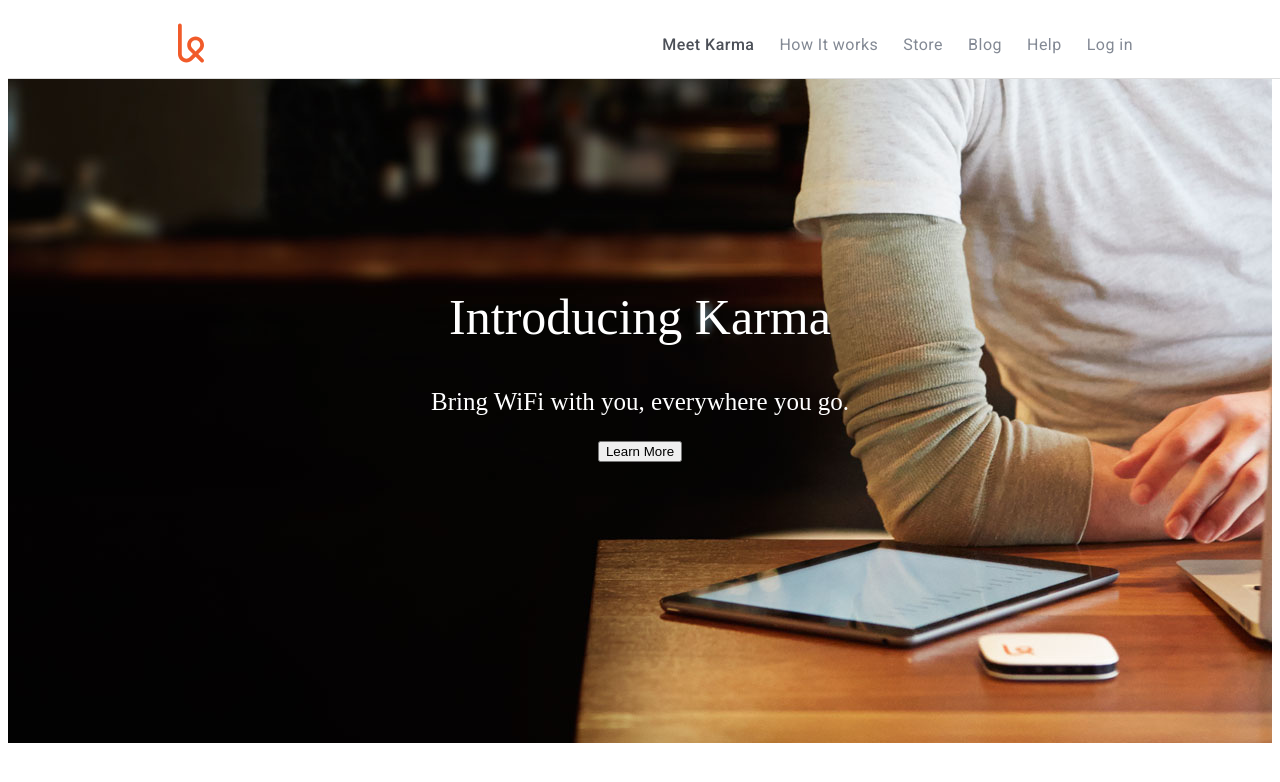
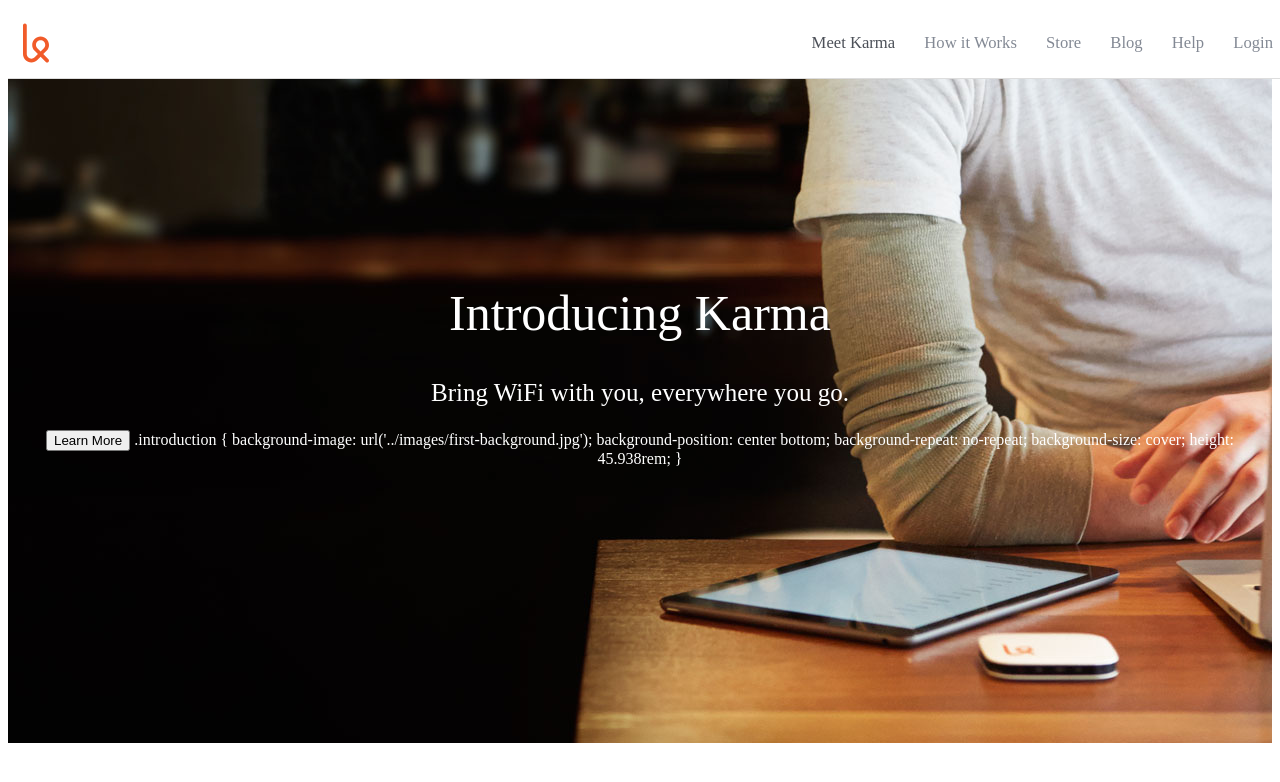
Before and after one commit to renelo/KarmaPage, a plain HTML site: page index.html in a window 1280 px wide. Drawn offline with Linux system fonts and the light colour scheme.

Commit message:
changed layout

```diff
--- a/index.html
+++ b/index.html
@@ -1,25 +1,25 @@
 <!DOCTYPE html>
-<html>
+<html lang="en">
 <head>
-  <meta charset="utf-8">
-  <meta name="viewport" content="width=device-width">
-  <title>Karma Page</title>
-<link rel="stylesheet" href="karmapage1a.css">
- <link href='//fonts.googleapis.com/css?family=Roboto:400,500,300' rel='stylesheet' type='text/css'>
+    <meta charset="UTF-8">
+    <title>Karma</title>
+    <link href='//fonts.googleapis.com/css?family=Roboto:400,500,300' rel='stylesheet' type='text/css'>
+    <link href="//maxcdn.bootstrapcdn.com/font-awesome/4.2.0/css/font-awesome.min.css" rel="stylesheet">
+    <link rel="stylesheet" href="style.css">
+    <link rel="shortcut icon" type="image/x-icon"  href="favicon.ico">
 </head>
 <body>
     <nav class="top-navigation">
         <div class="content">
-
-           <img class="logo" src="images/karma-logo.svg" alt="Karma" width="26">
-   <ul class="links">
-    <li>Log in</li>
-    <li>Help</li>
-    <li>Blog</li>
-    <li>Store</li>
-    <li>How It works</li>
-    <li class="active">Meet Karma</li>
-</ul>
+            <ul class="links">
+                <li class="active">Meet Karma</li>
+                <li>How it Works</li>
+                <li>Store</li>
+                <li>Blog</li>
+                <li>Help</li>
+                <li>Login</li>
+            </ul>
+            <img class="logo"  src="img/karma-logo.svg" alt="Logo Image" width="26"/>
         </div>
     </nav>
     <section class="introduction">
@@ -28,8 +28,13 @@
             <h3>Bring WiFi with you, everywhere you go.</h3>
             <div class="buttons">
                 <button>Learn More</button>
+.introduction {
+    background-image: url('../images/first-background.jpg');
+    background-position: center bottom;
+    background-repeat: no-repeat;
+    background-size: cover;
+    height: 45.938rem;
+}
             </div>
         </div>
     </section>
-  </body>
-</html>
--- a/karmapage1a.css
+++ /dev/null
@@ -1,84 +0,0 @@
-
-
-/* Navigation Section */
-.top-navigation {
-    background-color: #fff;
-    position: fixed;
-    width: 100%;
-    border-bottom: 1px solid #DDD;
-    z-index: 9999;
-}
-.top-navigation > .content {
-    width: 970px;
-    height: 70px;
-    margin: 0 auto;
-
-}
-.logo {
-padding: 0px 15px;
-}
-
-.top-navigation .links {
-    float: right;
-    color: #838994;
-    font-size: 1.04rem;
-    margin-top: 1.7rem;
-}
-
-.top-navigation .links li {
-float: right;
-display: inline-block;
-margin-left: 1.563rem;
-}
-
-.top-navigation > .content {
-    height: 4.375rem;
-}
-.top-navigation .logo {
-    height: 4.375rem;
-}
-
-.top-navigation .links li {
-font-family: 'Roboto', sans-serif;
-font-size: 16px;
-color: #838994;
-letter-spacing: 0.03em;
-}
-
-.top-navigation .links > .active {
-    color: #4c5058;
-    font-weight: 500;
-}
-
-/**
- * Introduction Section
- */
-.introduction {
-    background-image: url('../images/first-background.jpg');
-    background-position: center bottom;
-    background-repeat: no-repeat;
-    background-size: cover;
-    height: 45.938rem;
-    overflow: auto;
-}
-.introduction h1,
-.introduction h3 {
-    color: white;
-    text-align: center;
-    font-weight: 300;
-}
-.introduction h1 {
-    margin-top: 17.5rem;
-    font-size: 3.125rem;
-}
-.introduction h3 {
-    margin-top: 1.25rem;
-    font-size: 1.563rem;
-}
-/**
- * The buttons
- */
-.introduction .buttons {
-    color: white;
-    text-align: center;
-    margin-top: 1.563rem;
--- /dev/null
+++ b/style.css
@@ -0,0 +1,114 @@
+
+
+article, aside, details, figcaption, figure,
+footer, header, hgroup, menu, nav, section {
+    display: block;
+}
+body {
+    line-height: 1;
+}
+ol, ul {
+    list-style: none;
+}
+
+ * Start of Custom Styles
+ */
+body {
+    /*background-color: LightGray;*/
+    font-family: 'Roboto', sans-serif;
+    -webkit-font-smoothing: antialiased;
+}
+div {
+    /*border: 1px solid Chocolate;*/
+}
+.content {
+    padding: 0 0.938rem;
+    margin: 0 auto;
+    min-width: 37.5rem;
+}
+:focus {
+    outline: none;
+}
+
+/**
+ * Navigation Section
+ */
+.top-navigation {
+    background-color: #fff;
+    position: fixed;
+    width: 100%;
+    border-bottom: 1px solid #DDD;
+    z-index: 9999;
+}
+.top-navigation > .content {
+    height: 4.375rem;
+}
+.top-navigation .logo {
+    height: 4.375rem;
+}
+.top-navigation .links {
+    float: right;
+    color: #838994;
+    font-size: 1.04rem;
+    margin-top: 1.7rem;
+}
+.top-navigation .links li {
+    display: inline-block;
+    margin-left: 1.563rem;
+}
+.top-navigation .links li.active {
+    color: #4c5058;
+    font-weight: 500;
+}
+.top-navigation .links li:hover {
+    cursor: pointer;
+    color: #333333;
+}
+
+/**
+ * Introduction Section
+ */
+.introduction {
+    background-image: url('../img/first-background.jpg');
+    background-position: center bottom;
+    background-repeat: no-repeat;
+    background-size: cover;
+    height: 45.938rem;
+    overflow: auto;
+}
+.introduction h1,
+.introduction h3 {
+    color: white;
+    text-align: center;
+    font-weight: 300;
+}
+.introduction h1 {
+    margin-top: 17.5rem;
+    font-size: 3.125rem;
+}
+.introduction h3 {
+    margin-top: 1.25rem;
+    font-size: 1.563rem;
+}
+/**
+ * The buttons
+ */
+.introduction .buttons {
+    color: white;
+    text-align: center;
+    margin-top: 1.563rem;
+}
+.introduction .half {
+    width: 49%;
+    padding: 0 0.938rem;
+    display: inline-block;
+    vertical-align: bottom;
+    font-size: 1.125rem;
+    line-height: 1.2;
+}
+
+
+
+    border: 1px solid #eaebec;
+    padding: 0.625rem 0;
+    text-align: center;
```
Also changed, not shown: img/first-background.jpg (renamed from images/first-background.jpg), img/karma-logo.svg (renamed from images/karma-logo.svg).
